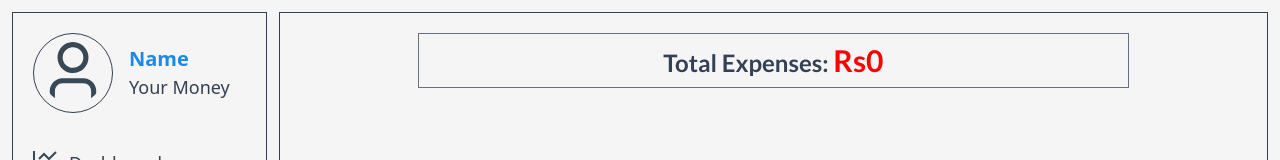
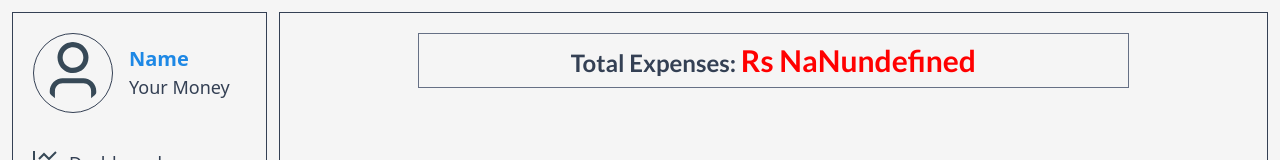
Before and after one commit to Karam-Abbas/Finance-Tracker, a React (Vite) app in the folder Frontend/: page /in/expenses in a window 1280 px wide. Shown: the top 160 px of the page. Built offline with nearby package versions, Linux system fonts and the light colour scheme; no server answers.

Commit message:
final formatting done

```diff
--- a/Frontend/src/components/MiniHistory.jsx
+++ b/Frontend/src/components/MiniHistory.jsx
@@ -19,6 +19,13 @@ const MiniHistory = (props) => {
       );
     }
 
+    const formatAmount = (amount) => {
+      const suffixes = ['', 'k', 'M', 'B', 'T'];
+      const suffixIndex = Math.floor(Math.log10(Math.abs(amount)) / 3);
+      const formattedAmount = (amount / Math.pow(10, suffixIndex * 3)).toFixed(2);
+      return `${formattedAmount}${suffixes[suffixIndex]}`;
+    };
+
     return filteredTransactions.map((transaction) => {
       const textColor =
         transaction.sign === "+" ? "text-green-500" : "text-red-500";
@@ -32,7 +39,7 @@ const MiniHistory = (props) => {
           <td
             className={`border border-x-0 border-y border-[--primary-color] p-2 ${textColor}`}
           >
-            {transaction.amount}
+            Rs {formatAmount(transaction.amount)}
           </td>
         </tr>
       );
--- a/Frontend/src/pages/Dashboard.jsx
+++ b/Frontend/src/pages/Dashboard.jsx
@@ -24,7 +24,7 @@ const Dashboard = () => {
     fetchData();
   }, []);
   const formatAmount = (amount) => {
-    const suffixes = ['', 'k', 'M', 'B', 'T'];
+    const suffixes = ["", "k", "M", "B", "T"];
     const suffixIndex = Math.floor(Math.log10(Math.abs(amount)) / 3);
     const formattedAmount = (amount / Math.pow(10, suffixIndex * 3)).toFixed(2);
     return `${formattedAmount}${suffixes[suffixIndex]}`;
@@ -95,7 +95,7 @@ const Dashboard = () => {
         </div>
         <div className="flex flex-row items-center justify-between w-3/4 border-x border-y border-[--placeholder-color] border-solid p-2">
           <span className="text-3xl font-medium font-inter text-[--placeholder-color]">
-            Rs  {formatAmount(minIncome)}
+            Rs {formatAmount(minIncome)}
           </span>
           <span className="text-3xl font-medium font-inter text-[--placeholder-color]">
             Rs {formatAmount(maxIncome)}
@@ -118,7 +118,7 @@ const Dashboard = () => {
         </div>
       </div>
 
-      <History list={transactions}/>
+      <History list={transactions} />
     </div>
   );
 };
--- a/Frontend/src/pages/Expenses.jsx
+++ b/Frontend/src/pages/Expenses.jsx
@@ -23,6 +23,13 @@ const Expenses = () => {
       ...prevData,
       [name]: value,
     }));
+  };
+
+  const formatAmount = (amount) => {
+    const suffixes = ["", "k", "M", "B", "T"];
+    const suffixIndex = Math.floor(Math.log10(Math.abs(amount)) / 3);
+    const formattedAmount = (amount / Math.pow(10, suffixIndex * 3)).toFixed(2);
+    return `${formattedAmount}${suffixes[suffixIndex]}`;
   };
 
   const formHandler = async (e) => {
@@ -53,7 +60,6 @@ const Expenses = () => {
 
       // Refetch transactions after adding a new expense
       fetchData(); // Call fetchData to update transactions
-
     } catch (error) {
       console.error(error.message);
       setError("An error occurred while submitting the form.");
@@ -85,7 +91,7 @@ const Expenses = () => {
             Total Expenses:{" "}
           </span>{" "}
           <span className="text-3xl text-[--danger] font-bold">
-            Rs{totalExpenses}
+            Rs {formatAmount(totalExpenses)}
           </span>
         </div>
       </div>
--- a/Frontend/src/pages/Incomes.jsx
+++ b/Frontend/src/pages/Incomes.jsx
@@ -23,6 +23,13 @@ const Incomes = () => {
       ...prevData,
       [name]: value,
     }));
+  };
+
+  const formatAmount = (amount) => {
+    const suffixes = ["", "k", "M", "B", "T"];
+    const suffixIndex = Math.floor(Math.log10(Math.abs(amount)) / 3);
+    const formattedAmount = (amount / Math.pow(10, suffixIndex * 3)).toFixed(2);
+    return `${formattedAmount}${suffixes[suffixIndex]}`;
   };
 
   const fetchData = async () => {
@@ -62,7 +69,6 @@ const Incomes = () => {
 
       // Refetch transactions after adding a new income
       fetchData(); // Call fetchData to update transactions
-
     } catch (error) {
       console.error(error.message);
       setError("An error occurred while submitting the form.");
@@ -83,7 +89,7 @@ const Incomes = () => {
             Total Income:{" "}
           </span>{" "}
           <span className="text-3xl text-[--accent-color] font-bold">
-            Rs{totalIncome}
+            Rs {formatAmount(totalIncome)}
           </span>
         </div>
       </div>
```
Also changed, not shown: Frontend/src/components/Sidebar.jsx (+8 -6 lines), Frontend/src/main.jsx (+8 -2 lines).
